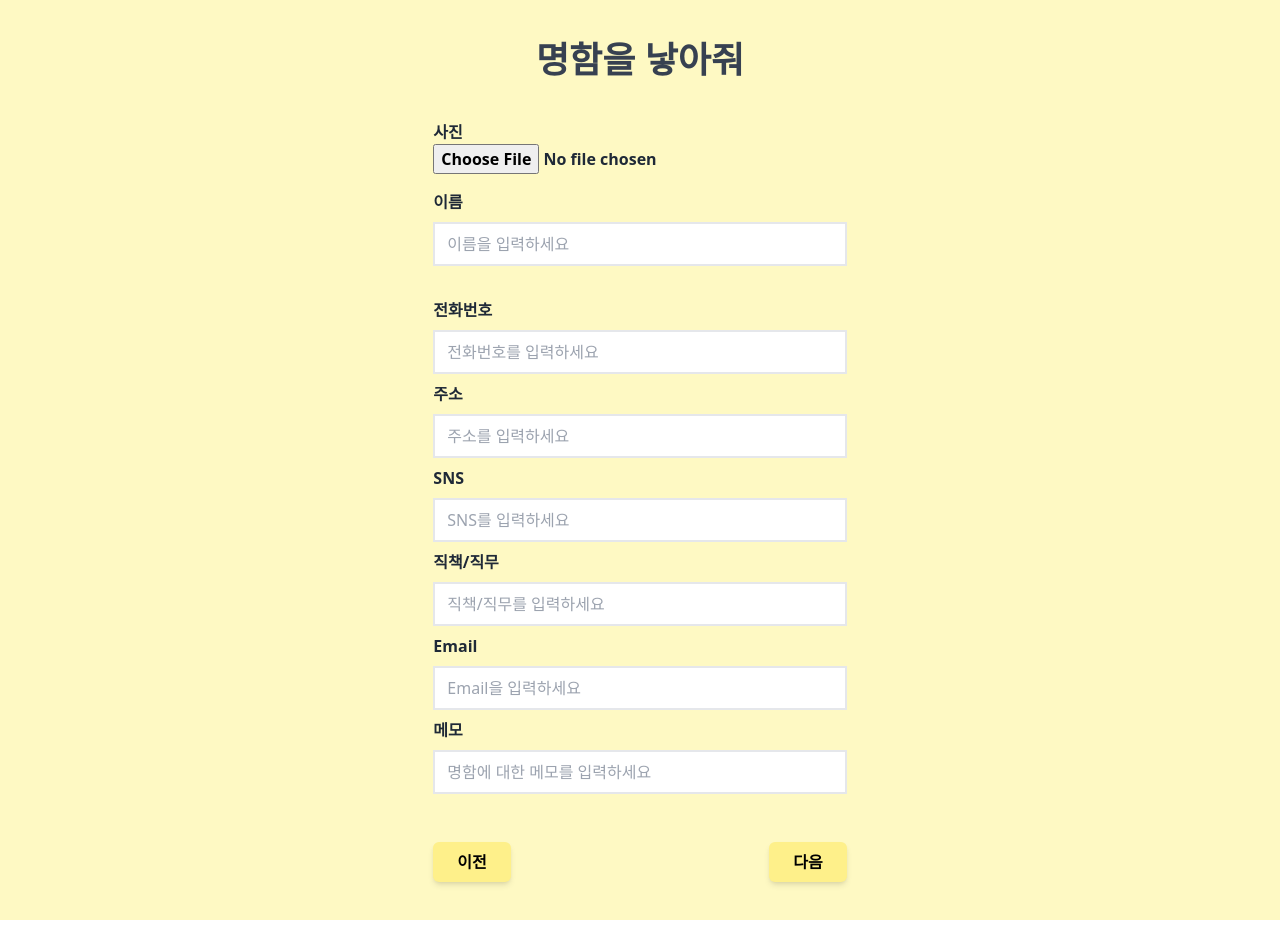
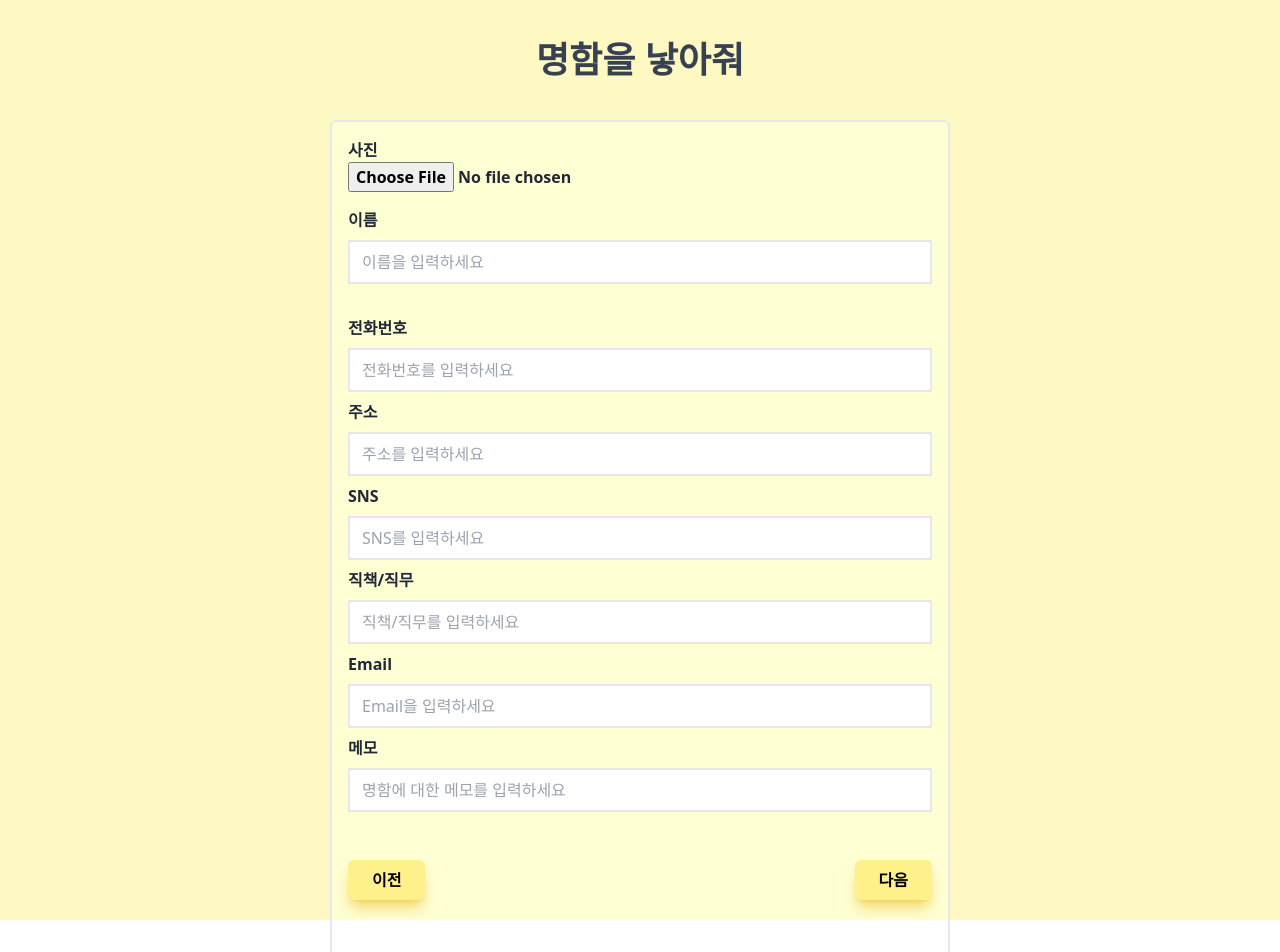
Before and after one commit to aarchiiive/S2_mms_S2, a React (Create React App) app: page /add-user in a window 1280 px wide. Shown: the top 952 px of the page. Before the commit the page ends 922 px from the top, so only its background shows below. Built offline with nearby package versions, Linux system fonts and the light colour scheme.

Commit message:
얼른 하고 자자..

```diff
--- a/src/App.js
+++ b/src/App.js
@@ -14,7 +14,7 @@ import Register from "./features/users/Register";
 
 function App() {
   return (
-    <div className=" bg-yellow-100 px-5 pt-10 ">
+    <div className=" bg-yellow-100 px-5 pt-10">
       <h1 className="mb-10 text-center font-bold text-4xl text-gray-700">
       {/* <h1 className="text-center text-transparent text-8xl bg-clip-text bg-gradient-to-r from-yellow-600 to-yellow-100"> */}
         명함을 낳아줘
--- a/src/components/Button.js
+++ b/src/components/Button.js
@@ -1,7 +1,7 @@
 
 const Button = ({ onClick, children }) => {
   return (
-    <button className="bg-yellow-200  py-2 px-6 my-10 shadow-md rounded-md font-bold hover:bg-yellow-300"
+    <button className="bg-yellow-200  py-2 px-6 my-10 shadow-lg rounded-md font-bold shadow-yellow-500/50 hover:bg-yellow-300"
       onClick={onClick}
     >
       {children}
--- a/src/features/users/AddUser.js
+++ b/src/features/users/AddUser.js
@@ -37,12 +37,21 @@ const AddUser = () => {
 
   const verifyPhoneNumber = () => {
     var regex = /^[0-9]{3}-[0-9]{3,4}-[0-9]{4}/;
-    return (values.phone != '' && values.phone != 'undefined' && regex.test(values.phone));
+    return (
+      values.phone != "" &&
+      values.phone != "undefined" &&
+      regex.test(values.phone)
+    );
   };
 
   const verifyEmail = () => {
-    var regex=/([\w-\.]+)@((\[[0-9]{1,3}\.[0-9]{1,3}\.[0-9]{1,3}\.)|(([\w-]+\.)+))([a-zA-Z]{2,4}|[0-9]{1,3})(\]?)$/;
-    return (values.email != '' && values.email != 'undefined' && regex.test(values.email));
+    var regex =
+      /([\w-\.]+)@((\[[0-9]{1,3}\.[0-9]{1,3}\.[0-9]{1,3}\.)|(([\w-]+\.)+))([a-zA-Z]{2,4}|[0-9]{1,3})(\]?)$/;
+    return (
+      values.email != "" &&
+      values.email != "undefined" &&
+      regex.test(values.email)
+    );
   };
 
   const handleAddUser = (e) => {
@@ -59,7 +68,7 @@ const AddUser = () => {
         email: values.email,
         time: addDate,
         memo: values.memo,
-        purchased: false
+        purchased: false,
       })
     );
 
@@ -87,8 +96,11 @@ const AddUser = () => {
   };
 
   return (
-    <div className="h-screen w-1/3 m-auto">
-      <div className='y-2 mb-2 flex flex-col text-base font-bold text-gray-800'>사진
+    <div className="h-screen w-1/2 m-auto">
+      <div class="">
+        <div class="box-border backdrop-contrast-125 w-auto h-5/6 p-4 border-2 rounded-md">
+          <div className="y-2 mb-2 flex flex-col text-base font-bold text-gray-800">
+            사진
             <input
               className="mb-2"
               type="file"
@@ -99,7 +111,6 @@ const AddUser = () => {
                 })
               }
             ></input>
-
           </div>
           <TextField
             label="이름"
@@ -147,16 +158,16 @@ const AddUser = () => {
               placeholder: "명함에 대한 메모를 입력하세요",
             }}
           />
-      <div className = "justify-between flex">
+          <div className="justify-between flex">
             <Button onClick={() => navigate("/userlist")}>이전</Button>
-
             {/* <Link to={`/view-templates/${id}`} key={id}> */}
             <Button onClick={handleAddUser}>다음</Button>
             {/* </Link> */}
             {/* <Button onClick={() => navigate("/view-templates")}>다음</Button> */}
           </div>
         </div>
+      </div>
+    </div>
   );
 };
-
 export default AddUser;
--- a/src/features/users/CashTransfer.js
+++ b/src/features/users/CashTransfer.js
@@ -88,7 +88,7 @@ const CashTransfer = () => {
             <Button onClick={() => navigate("/order/" + params.id)}>이전</Button>
             {/* bg-yellow-200 font-bold py-2 px-6 my-10 shadow-md rounded-md hover:bg-yellow-300 */}
             <button
-              class="py-2 px-4 my-10 font-bold rounded-lg shadow-md bg-blue-200 hover:bg-blue-300"
+              class="py-2 px-4 my-10 font-bold rounded-lg shadow-lg shadow-blue-400/40 bg-blue-200 hover:bg-blue-300"
               onClick={handleCheckOut}
             >
               결제하기
--- a/src/features/users/Confirm.js
+++ b/src/features/users/Confirm.js
@@ -45,6 +45,7 @@ const Confirm = () => {
             명함을 생성하려면 결제를 진행해주세요
           </h3>
           <div className="m-auto w-96 drop-shadow-lg">
+            <div className="">
               <div id="imageWrapper" className="relative">
                 <div
                   className="absolute m-auto h-auto rounded-md flex w-full p-5"
@@ -52,7 +53,7 @@ const Confirm = () => {
                 >
                   <div className="z-10 p-3">
                     <img
-                    className="h-[100px] w-auto border-2 border-gray-50 p-1 rounded-md"
+                      className="h-[100px] w-auto border-[2px] border-double border-white rounded-md"
                       alt="업로드 이미지"
                       src={users[users.length - 1].image}
                     ></img>
@@ -71,6 +72,7 @@ const Confirm = () => {
                   // src={paper}
                 ></img>
                 <div className="flex gap-4"></div>
+              </div>
             </div>
           </div>
           <div className="py-4 w-1/3 m-auto justify-between flex">
--- a/src/features/users/CreditCard.js
+++ b/src/features/users/CreditCard.js
@@ -136,7 +136,7 @@ const CreditCard = () => {
         <div className="mt-2 w-1/3 m-auto justify-between flex">
           <Button onClick={() => navigate("/order/" + params.id)}>이전</Button>
           <button
-            class="py-2 px-4 my-10 font-bold rounded-lg shadow-md bg-blue-200 hover:bg-blue-300"
+            class="py-2 px-4 my-10 font-bold rounded-lg shadow-lg shadow-blue-400/40 bg-blue-200 hover:bg-blue-300"
             onClick={handleCheckOut}
           >
             결제하기
--- a/src/features/users/UserList.js
+++ b/src/features/users/UserList.js
@@ -54,12 +54,13 @@ const UserList = () => {
             <QRCodeSVG value={getURL(user.id)} />
           </div>
           <div className="flex absolute z-30 p-5">
-            <div>
+            <div className="pl-2">
               <img
                 className="h-24 w-auto rounded-md"
                 alt="업로드 이미지"
                 src={user.image}
               ></img>
+              <div className="pt-2">
                 <h3 className="font-bold text-lg text-gray-700">{user.name}</h3>
                 <p className="font-normal text-gray-600">{user.memo}</p>
                 <h3
@@ -68,6 +69,7 @@ const UserList = () => {
                 >
                   {user.time + "에 생성됨"}
                 </h3>
+              </div>
             </div>
 
             <div className="z-30 gap-2 flex m-auto" data-html2canvas-ignore="true">
@@ -143,7 +145,8 @@ const UserList = () => {
           <Button>명함 만들기</Button>
         </Link>
       </div>
-      <div className="m-auto w-1/2 grid gap-5 md:grid-cols-2">
+      <div class="box-border backdrop-contrast-125 h-[640px] w-[1400px] m-auto p-12 border-2 rounded-md">
+        <div className="m-auto grid gap-5 h-[400px] w-[720px] md:grid-cols-2">
           {users.length ? (
             renderCard()
           ) : (
@@ -153,6 +156,7 @@ const UserList = () => {
           )}
         </div>
       </div>
+    </div>
   );
 };
 
```
Lines whose indentation alone changed are shown as unchanged.
